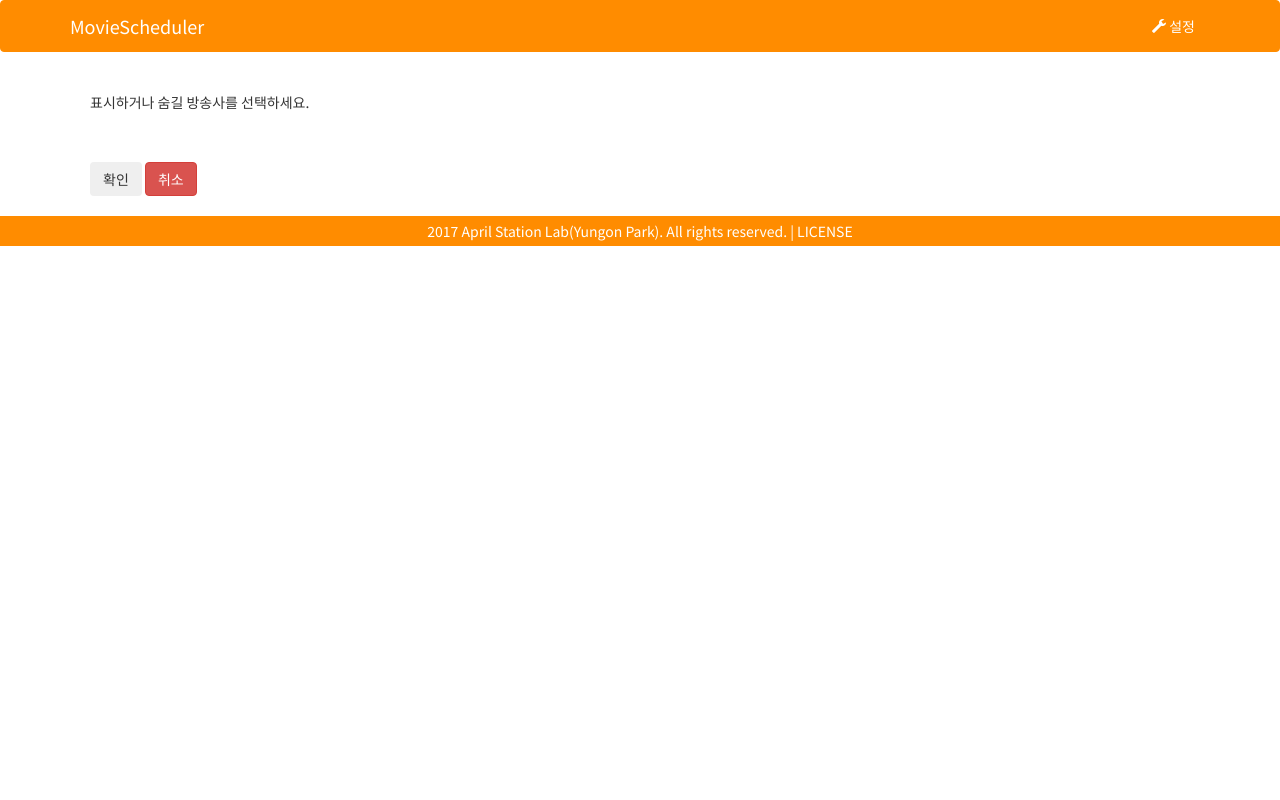
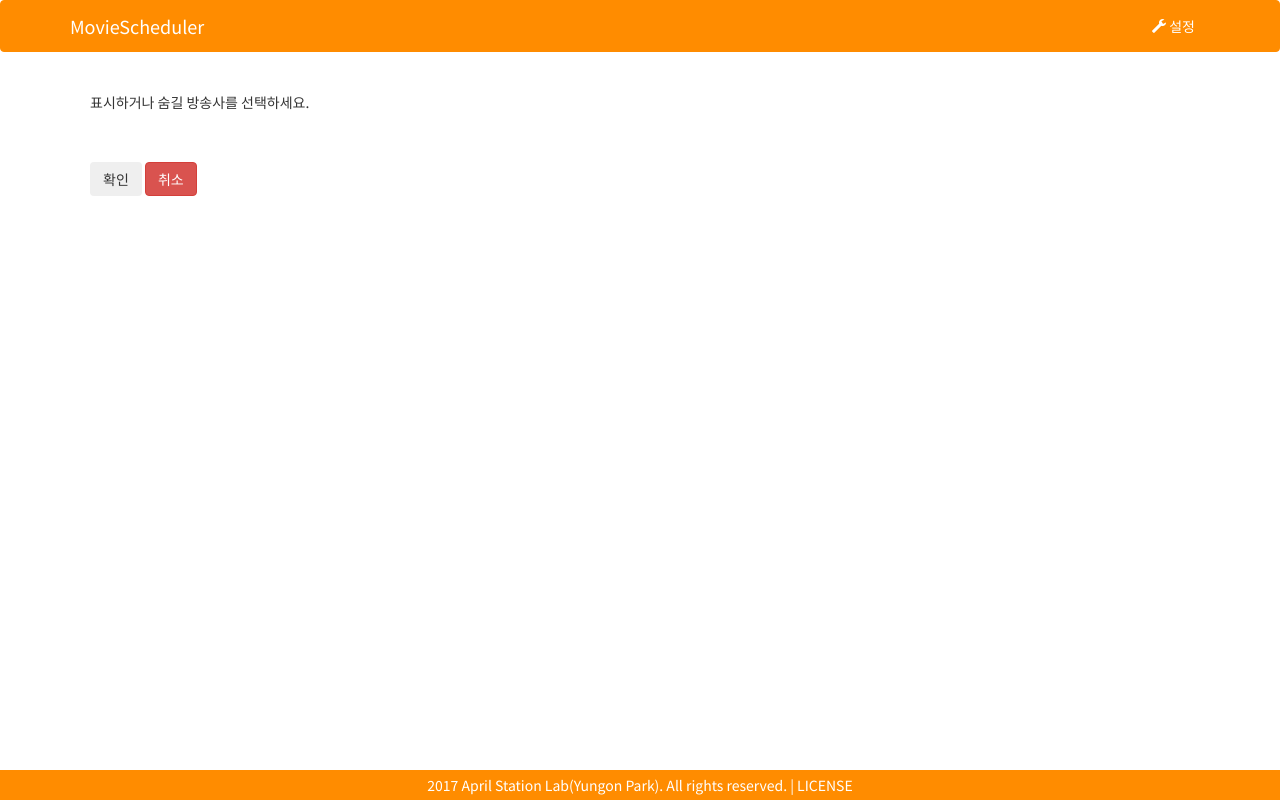
Before and after one commit to rubysoho07/MovieScheduler, a Django app: page /setting/ in a window 1280 px wide. Run offline with Django 3.2, Linux system fonts and the light colour scheme; data that the repository does not hold is empty; parts of the project's set-up code (start-up, migrations or seed data) failed here and were passed over; some libraries are stand-ins or nearby versions.

Commit message:
(Close #14) Footer 하단 고정

```diff
--- a/scheduler_core/static/scheduler_core/css/custom.css
+++ b/scheduler_core/static/scheduler_core/css/custom.css
@@ -1,4 +1,7 @@
 @import url(http://fonts.googleapis.com/earlyaccess/notosanskr.css);
+html {
+  height: 100%;
+}
 a {
   color: #FF8C00;
 }
@@ -6,6 +9,8 @@ a:hover {
   color: #cc5900;
 }
 body {
+  position: relative;
+  min-height: 100%;
   font-family: 'Noto Sans KR', sans-serif;
 }
 /* Make schedule table scrollable */
@@ -101,6 +106,10 @@ body {
   padding: 7px 0;
 }
 .footer {
+  position: absolute;
+  right: 0;
+  bottom: 0;
+  left: 0;
   background-color: #FF8C00;
   line-height: 30px;
   color: white;
--- a/scheduler_core/static/scheduler_core/less/custom.less
+++ b/scheduler_core/static/scheduler_core/less/custom.less
@@ -9,6 +9,10 @@
 @hour-width: 30px;
 @table-margin: 5px;
 
+html {
+  height: 100%;
+}
+
 a {
   color: @base-color;
 
@@ -18,6 +22,8 @@ a {
 }
 
 body {
+  position: relative;
+  min-height: 100%;
   font-family: 'Noto Sans KR', sans-serif;
 }
 
@@ -130,6 +136,10 @@ body {
 }
 
 .footer {
+  position: absolute;
+  right: 0;
+  bottom: 0;
+  left: 0;
   background-color: @base-color;
   line-height: 30px;
   color: white;
```
